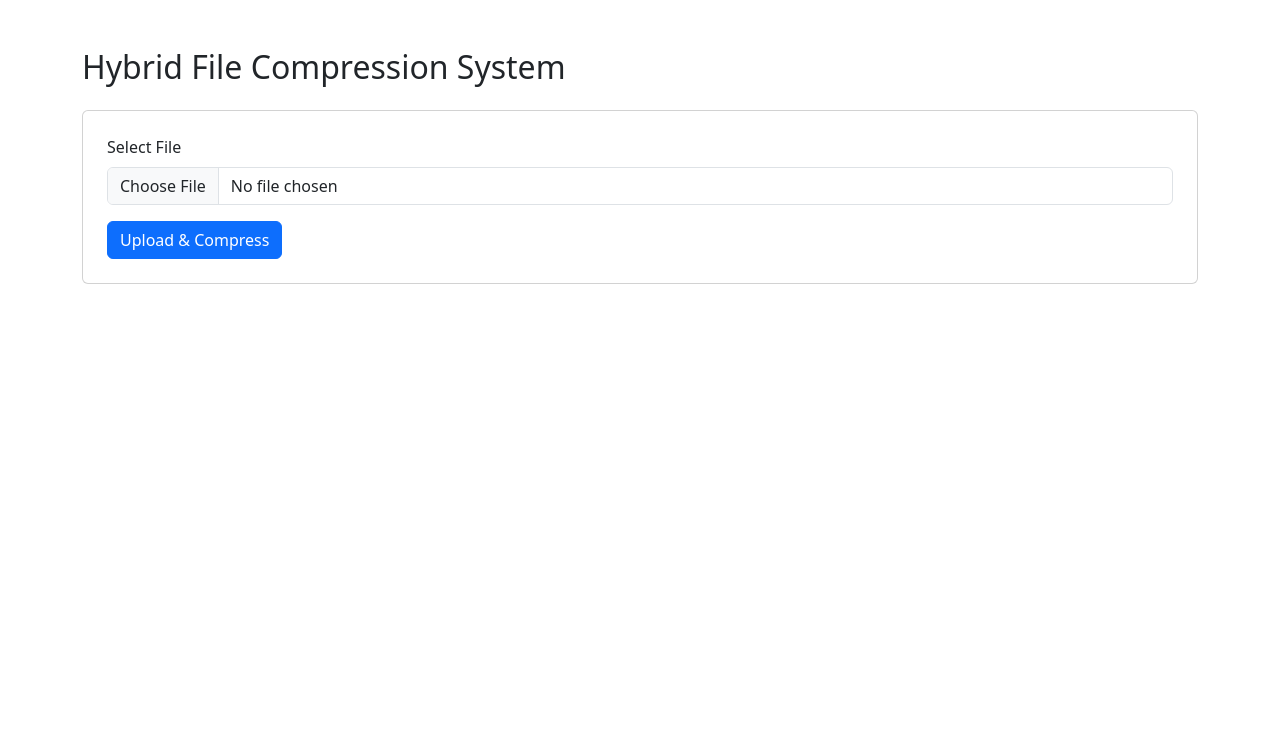
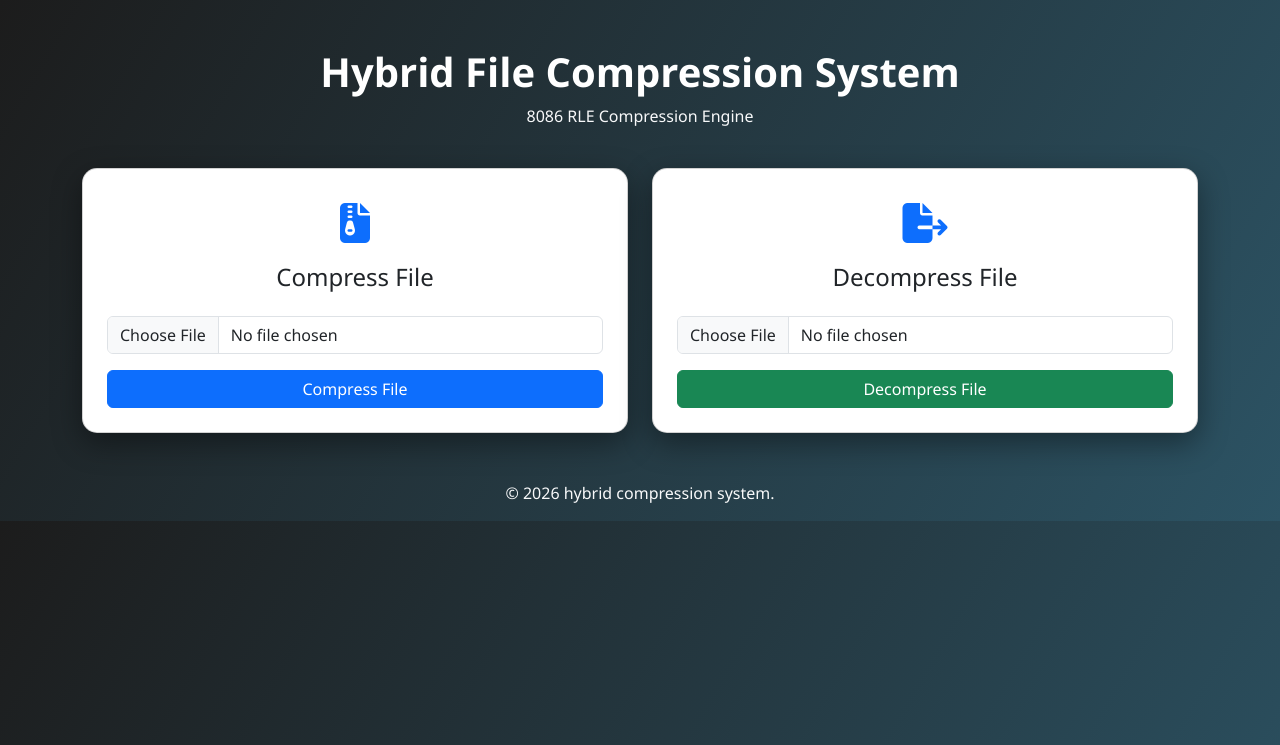
Before and after one commit to suryaprakash-2006/hybrid-file-compression-system, a Flask app: page / in a window 1280 px wide. Shown: the top 745 px of the page. Run offline with Flask 3, Linux system fonts and the light colour scheme.

Commit message:
Second MVP commit - compression pipeline + frontend UI updates

```diff
--- a/backend/app.py
+++ b/backend/app.py
@@ -1,17 +1,80 @@
-from flask import Flask, render_template, request
+from flask import Flask, render_template, request, send_file
 import os
 
 app = Flask(__name__)
 
 UPLOAD_FOLDER = "uploads"
+COMPRESSED_FOLDER = "compressed"
 
-# Home page
+
+# -----------------------------
+# RLE COMPRESSION
+# -----------------------------
+def rle_compress(data):
+
+    if not data:
+        return ""
+
+    result = ""
+    count = 1
+
+    for i in range(1, len(data)):
+
+        if data[i] == data[i-1]:
+            count += 1
+        else:
+            result += str(count) + data[i-1]
+            count = 1
+
+    result += str(count) + data[-1]
+
+    return result
+
+
+# -----------------------------
+# RLE DECOMPRESSION
+# -----------------------------
+def rle_decompress(data):
+
+    result = ""
+    count = ""
+
+    for ch in data:
+
+        if ch.isdigit():
+            count += ch
+        else:
+            result += ch * int(count)
+            count = ""
+
+    return result
+
+
+# -----------------------------
+# INTEGRITY VERIFICATION
+# -----------------------------
+def verify(original, decompressed):
+
+    with open(original, "rb") as f1:
+        d1 = f1.read()
+
+    with open(decompressed, "rb") as f2:
+        d2 = f2.read()
+
+    return d1 == d2
+
+
+# -----------------------------
+# HOME PAGE
+# -----------------------------
 @app.route("/")
 def home():
     return render_template("index.html")
 
 
-# Compression route
+# -----------------------------
+# COMPRESS
+# -----------------------------
 @app.route("/compress", methods=["POST"])
 def compress():
 
@@ -23,15 +86,53 @@ def compress():
     filepath = os.path.join(UPLOAD_FOLDER, file.filename)
     file.save(filepath)
 
-    # Detect file type
-    ext = file.filename.split(".")[-1]
+    with open(filepath, "r") as f:
+        data = f.read()
 
-    if ext == "txt":
-        print("Text file detected → using 8086 compression engine")
-    else:
-        print("Other file type → using Python compression module")
+    compressed_data = rle_compress(data)
 
-    return f"{file.filename} uploaded successfully. Compression will run here."
+    output_file = file.filename + ".hfc"
+    output_path = os.path.join(COMPRESSED_FOLDER, output_file)
+
+    with open(output_path, "w") as f:
+        f.write(compressed_data)
+
+    original_size = os.path.getsize(filepath)
+    compressed_size = os.path.getsize(output_path)
+
+    ratio = ((original_size - compressed_size) / original_size) * 100
+
+    print("Compression complete")
+    print("Original Size:", original_size)
+    print("Compressed Size:", compressed_size)
+
+    return send_file(output_path, as_attachment=True)
+
+
+# -----------------------------
+# DECOMPRESS
+# -----------------------------
+@app.route("/decompress", methods=["POST"])
+def decompress():
+
+    file = request.files["file"]
+
+    filepath = os.path.join(UPLOAD_FOLDER, file.filename)
+    file.save(filepath)
+
+    with open(filepath, "r") as f:
+        data = f.read()
+
+    decompressed_data = rle_decompress(data)
+
+    output_path = os.path.join(COMPRESSED_FOLDER, "decompressed.txt")
+
+    with open(output_path, "w") as f:
+        f.write(decompressed_data)
+
+    print("Decompression complete")
+
+    return send_file(output_path, as_attachment=True)
 
 
 if __name__ == "__main__":
--- a/backend/templates/index.html
+++ b/backend/templates/index.html
@@ -1,33 +1,140 @@
 <!DOCTYPE html>
-<html>
+<html lang="en">
 
 <head>
+
+<meta charset="UTF-8">
+<meta name="viewport" content="width=device-width, initial-scale=1">
 
 <title>Hybrid File Compression System</title>
 
 <link rel="stylesheet"
 href="https://cdn.jsdelivr.net/npm/bootstrap@5.3.0/dist/css/bootstrap.min.css">
 
+<link rel="stylesheet"
+href="https://cdnjs.cloudflare.com/ajax/libs/font-awesome/6.5.0/css/all.min.css">
+
+<style>
+
+body{
+background: linear-gradient(120deg,#1c1c1c,#2c5364);
+color:white;
+font-family:Segoe UI;
+}
+
+.card{
+border-radius:15px;
+box-shadow:0 10px 30px rgba(0,0,0,0.4);
+}
+
+.header{
+text-align:center;
+margin-bottom:40px;
+}
+
+.header h1{
+font-weight:700;
+}
+
+.upload-icon{
+font-size:40px;
+margin-bottom:10px;
+color:#0d6efd;
+}
+
+</style>
+
 </head>
 
-<body class="container mt-5">
 
-<h2 class="mb-4">Hybrid File Compression System</h2>
+<body>
 
-<div class="card p-4">
+<div class="container mt-5">
+
+<div class="header">
+
+<h1>Hybrid File Compression System</h1>
+
+<p class="text-light">
+8086 RLE Compression Engine
+</p>
+
+</div>
+
+
+<div class="row g-4">
+
+
+<!-- Compression Card -->
+<div class="col-md-6">
+
+<div class="card p-4 text-center">
+
+<div class="upload-icon">
+<i class="fas fa-file-zipper"></i>
+</div>
+
+<h4>Compress File</h4>
 
 <form action="/compress" method="post" enctype="multipart/form-data">
 
-<div class="mb-3">
-<label class="form-label">Select File</label>
+<div class="mb-3 mt-3">
 <input class="form-control" type="file" name="file">
 </div>
 
-<button class="btn btn-primary">Upload & Compress</button>
+<button class="btn btn-primary w-100">
+Compress File
+</button>
 
 </form>
 
 </div>
 
+</div>
+
+
+
+<!-- Decompression Card -->
+<div class="col-md-6">
+
+<div class="card p-4 text-center">
+
+<div class="upload-icon">
+<i class="fas fa-file-export"></i>
+</div>
+
+<h4>Decompress File</h4>
+
+<form action="/decompress" method="post" enctype="multipart/form-data">
+
+<div class="mb-3 mt-3">
+<input class="form-control" type="file" name="file">
+</div>
+
+<button class="btn btn-success w-100">
+Decompress File
+</button>
+
+</form>
+
+</div>
+
+</div>
+
+</div>
+
+
+<!-- Footer -->
+
+<div class="text-center mt-5">
+
+<p class="text-light">
+&copy; 2026 hybrid compression system.
+</p>
+
+</div>
+
+</div>
+
 </body>
 </html>
```
Also changed, not shown: uploads/ProducerConsumerDemo.txt (added, +98 -0 lines), 3 other files.
